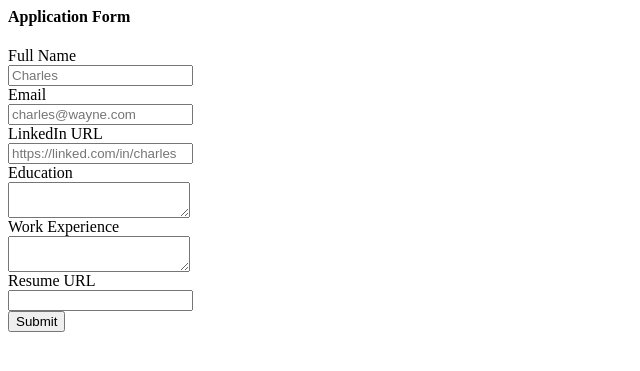
After one commit to genuine-avi/career-website-v2, a Flask app: template templates/application_form.html in a window 1280 px wide. The commit adds this page. Shown: the top 371 px of the page, without its empty margins (0-640 px from the left). Run offline with Flask 3, Linux system fonts and the light colour scheme; the template is opened without the code that fills it, so the values that code supplies are empty.

Commit message:
Store Application in Database

```diff
--- a/app.py
+++ b/app.py
@@ -1,5 +1,5 @@
-from flask import Flask, render_template, jsonify
-from database import load_jobs_from_db, get_job_from_db
+from flask import Flask, render_template, jsonify,request
+from database import load_jobs_from_db, get_job_from_db,add_application_to_db
 
 app = Flask(__name__)
 
@@ -25,6 +25,23 @@ def show_job(id):
 
   return render_template('jobpage.html',job=job)
 
+@app.route("/job/<id>/apply",methods=['post'])
+def apply_to_job(id):
+    job = get_job_from_db(id)
+
+    # Get form data from request.form
+    data = {
+        'full_name': request.form.get('full_name'),
+        'email': request.form.get('email'),
+        'linkedin_url': request.form.get('linkedin_url'),
+        'education': request.form.get('education'),
+        'work_experience': request.form.get('work_experience'),
+        'resume_url': request.form.get('resume_url')
+    }
+
+    add_application_to_db(id, data)
+    return render_template('application_submitted.html', application=data, job=job)
+
 
 if __name__ == '__main__':
   app.run(host='0.0.0.0', debug=True)
--- /dev/null
+++ b/templates/application_form.html
@@ -0,0 +1,34 @@
+<h4>Application Form</h4>
+<form action="/job/{{job['id']}}/apply" method="post">
+  <div class="mb-2">
+  <label>Full Name</label><br>
+  <input type="text" required name="full_name" placeholder="Charles">
+  </div>
+
+  <div class="mb-2">
+  <label>Email</label><br>
+  <input type="email" required name="email" placeholder="charles@wayne.com">
+  </div>
+
+  <div class="mb-2">
+  <label>LinkedIn URL</label><br>
+  <input type="url" name="linkedin_url" placeholder="https://linked.com/in/charles">
+  </div>
+
+  <div class="mb-2">
+    <label>Education</label><br>
+    <textarea name="education"></textarea>
+  </div>
+
+  <div class="mb-2">
+    <label>Work Experience</label><br>
+    <textarea name="work_experience"></textarea>
+  </div>
+
+  <div class="mb-2">
+  <label>Resume URL</label><br>
+  <input type="url" name="resume_url">
+  </div>
+
+  <input type="submit">
+</form>
--- a/templates/jobpage.html
+++ b/templates/jobpage.html
@@ -25,6 +25,7 @@
       </ol>
       <h4>Salary</h4>
       <p>{{job.currency}}{{job.salary}}</p>
+      {% include 'application_form.html'%}
     </div>
     {% include 'footer.html' %}
   </body>
```
Also changed, not shown: database.py (+17 -0 lines), templates/application_submitted.html (added, +38 -0 lines), 1 other file.
